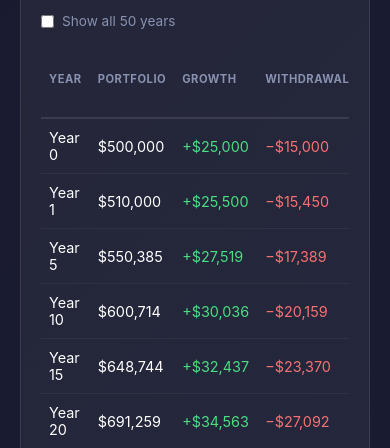
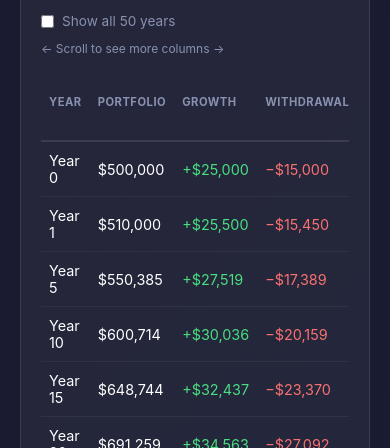
Before and after one commit to planetofthepaul/EarlyRetirementCalculator, a plain HTML site: page index.html in a window 390 px wide. Shown: the part 652-1100 px from the top of the page. Drawn offline with Linux system fonts and the light colour scheme.

Commit message:
Add scroll hint for more columns on small screens
Added a scroll hint for better user experience on narrow screens.

```diff
--- a/index.html
+++ b/index.html
@@ -160,6 +160,9 @@
         @media (max-width: 700px) {
             .results-header {
                 grid-template-columns: 1fr 1fr;
+            }
+            #scrollHint {
+                display: block !important;
             }
         }
 
@@ -359,6 +362,7 @@
             </div>
 
             <div style="overflow-x: auto;">
+                <p style="display: none; color: #8892b0; font-size: 0.75rem; margin-bottom: 8px;" id="scrollHint">← Scroll to see more columns →</p>
                 <table>
                     <thead>
                         <tr>
```
